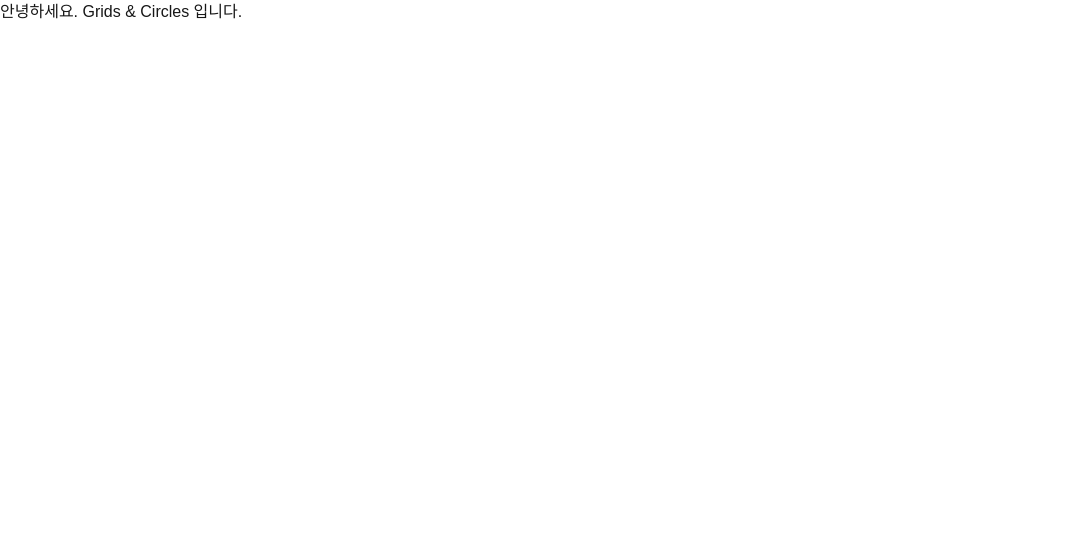
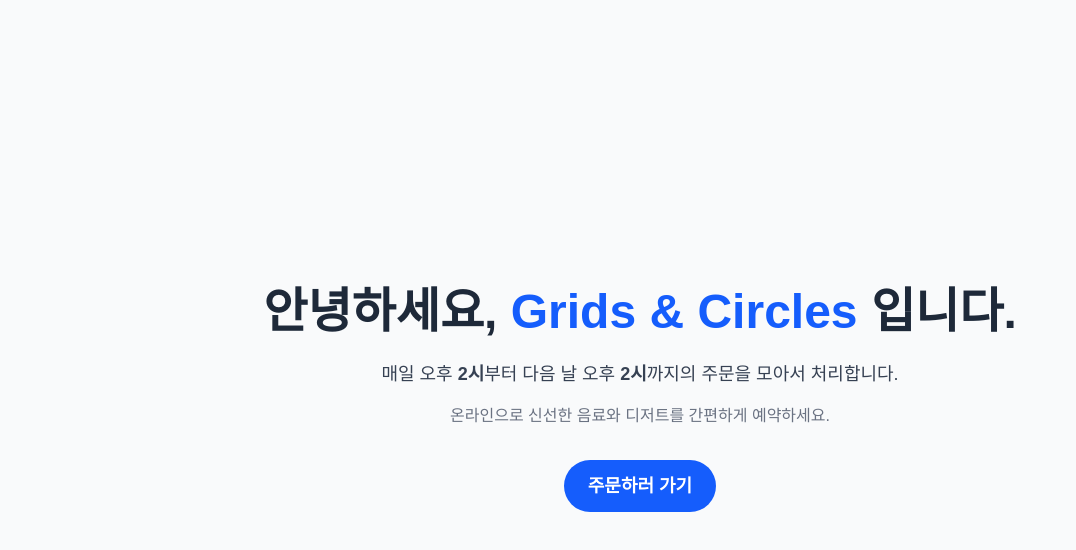
Before and after one commit to prgrms-be-devcourse/NBE6-8-1-TEAM3, a Next.js app in the folder frontend/: page / in a window 1280 px wide. Shown: the top 550 px of the page, without its empty margins (0-1076 px from the left). Built offline with nearby package versions, Linux system fonts and the light colour scheme.

Commit message:
Feat : 홈페이지 구현
- 홈페이지 UI 구현

```diff
--- a/frontend/src/app/page.tsx
+++ b/frontend/src/app/page.tsx
@@ -1,5 +1,30 @@
-import Image from "next/image";
+"use client";
+
+import Link from "next/link";
 
 export default function Home() {
-  return <div>안녕하세요. Grids & Circles 입니다.</div>
+  return (
+    <div className="min-h-screen flex flex-col items-center justify-center bg-gray-50 px-4">
+      <div className="max-w-3xl text-center">
+        <h1 className="text-xl md:text-5xl font-bold mb-6 text-gray-800">
+          안녕하세요, <span className="text-blue-600">Grids & Circles</span>{" "}입니다.
+        </h1>
+
+        <p className="text-lg text-gray-700 mb-4">
+          매일 오후 <span className="font-semibold">2시</span>부터 다음 날 오후 <span className="font-semibold">2시</span>까지의 주문을 모아서 처리합니다.
+        </p>
+
+        <p className="text-md text-gray-500 mb-8">
+          온라인으로 신선한 음료와 디저트를 간편하게 예약하세요.
+        </p>
+
+        <Link
+          href="/products"
+          className="inline-block bg-blue-600 text-white px-6 py-3 rounded-full text-lg font-semibold hover:bg-blue-700 transition"
+        >
+          주문하러 가기
+        </Link>
+      </div>
+    </div>
+  );
 }
```
